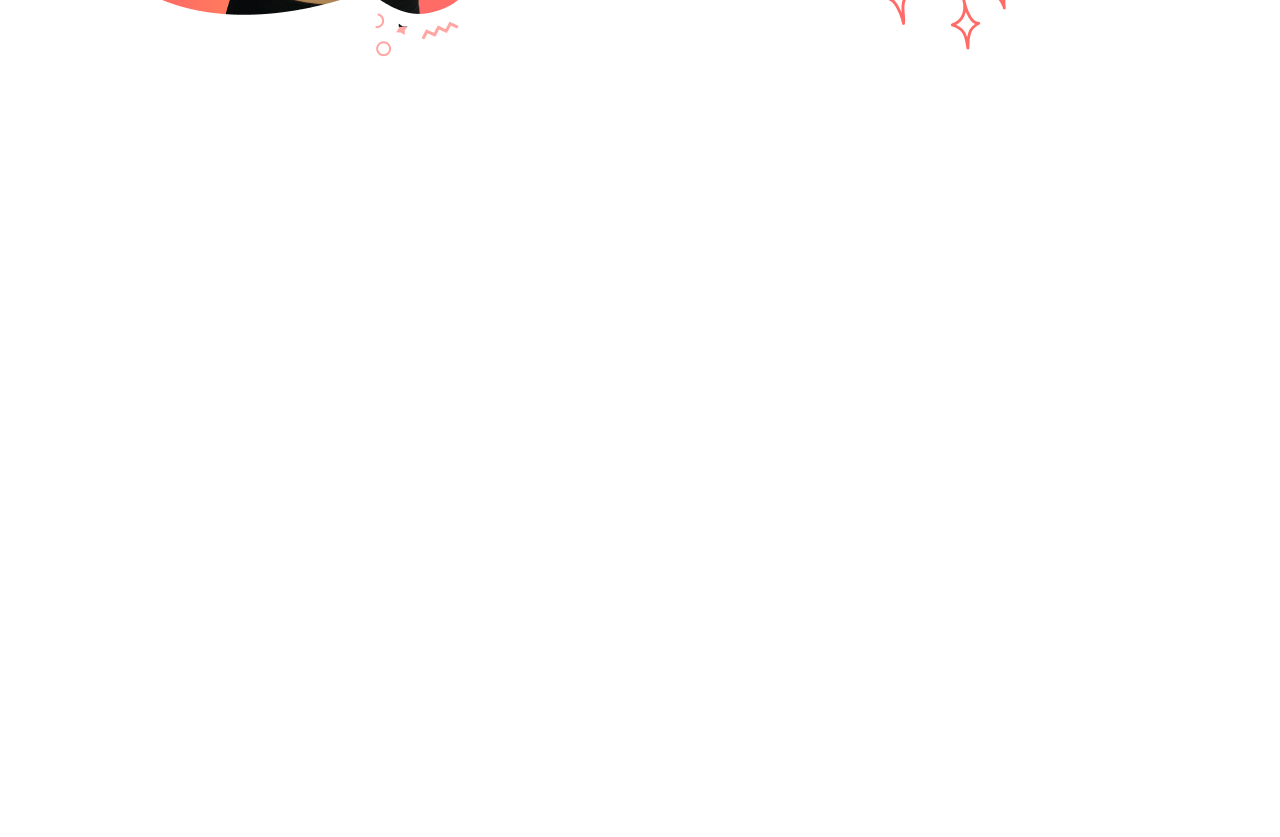
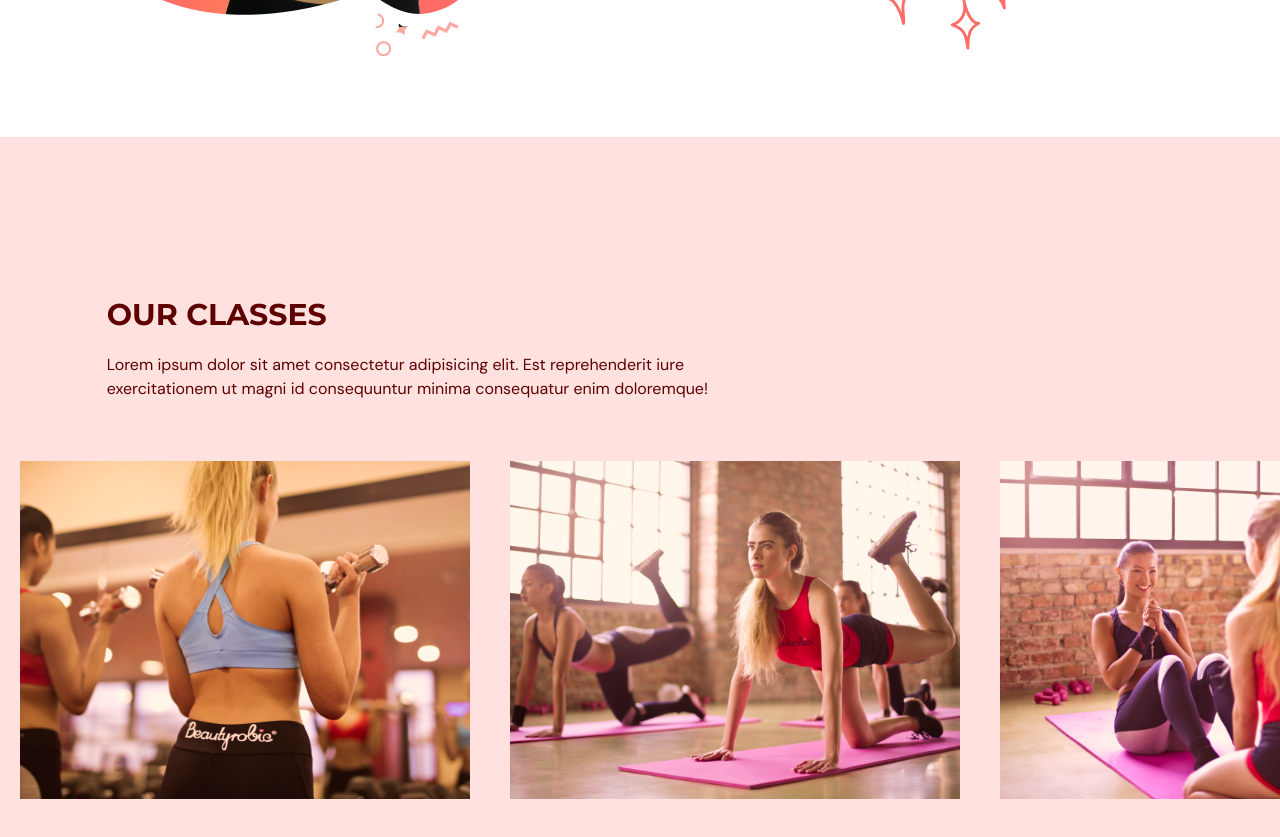
Before and after one commit to danesh-tolani/typescript-project, a React (Vite) app: page / in a window 1280 px wide. Shown: the part 2040-2877 px from the top of the page. Before the commit the page ends 2177 px from the top, so only its background shows below. Built offline with nearby package versions, Linux system fonts and the light colour scheme.

Commit message:
added classes section

```diff
--- a/src/App.tsx
+++ b/src/App.tsx
@@ -1,6 +1,7 @@
 import Navbar from "@/scenes/navbar"
 import Home from "@/scenes/home"
 import Benefits from "@/scenes/benefits"
+import OurClasses from "@/scenes/ourClasses"
 import { useEffect, useState } from "react"
 import { SelectedPage } from "@/shared/types"
 
@@ -32,6 +33,7 @@
       <Navbar selectedPage={selectedPage} setSelectedPage={setSelectedPage} isTopOfPage={isTopOfPage}/>
       <Home setSelectedPage={setSelectedPage}/>
       <Benefits setSelectedPage={setSelectedPage}/>
+      <OurClasses setSelectedPage={setSelectedPage}/>
     </div>
   )
 }
--- /dev/null
+++ b/src/scenes/ourClasses/Class.tsx
@@ -0,0 +1,22 @@
+type Props = {
+    name: string,
+    description?: string,
+    image: string
+}
+
+const Class = ({name, description, image}: Props) => {
+
+    const overlayStyles = `p-5 absolute z-30 flex h-[380px] w-[450px] flex-col items-center justify-center whitespace-normal bg-primary-500 text-center text-white opacity-0 transition duration-500 hover:opacity-90`
+
+    return (
+        <li className="relative mx-5 inline-block h-[380px] w-[450px]">
+            <div className={overlayStyles}>
+                <p className="text-2xl">{name}</p>
+                <p className="mt-5">{description}</p>
+            </div>
+            <img src={image} alt={`${image}`}/>
+        </li>
+    )
+}
+
+export default Class
--- /dev/null
+++ b/src/scenes/ourClasses/index.tsx
@@ -0,0 +1,93 @@
+import { ClassType, SelectedPage } from "@/shared/types"
+import image1 from "@/assets/image1.png"
+import image2 from "@/assets/image2.png"
+import image3 from "@/assets/image3.png"
+import image4 from "@/assets/image4.png"
+import image5 from "@/assets/image5.png"
+import image6 from "@/assets/image6.png"
+import { motion } from "framer-motion"
+import HText from "@/shared/HText"
+import Class from "./Class"
+
+const classes: Array<ClassType> = [
+    {
+        name: "Weight Training Classes",
+        description: "Lorem ipsum dolor sit, amet consectetur adipisicing elit. Nemo perspiciatis aperiam unde fugiat error numquam veritatis sequi commodi itaque? Qui",
+        image: image1
+    },
+    {
+        name: "Yoga Classes",
+        description: "Lorem ipsum dolor sit, amet consectetur adipisicing elit. Nemo perspiciatis aperiam unde fugiat error numquam veritatis sequi commodi itaque? Qui",
+        image: image2
+    },
+    {
+        name: "Abs core Classes",
+        description: "Lorem ipsum dolor sit, amet consectetur adipisicing elit. Nemo perspiciatis aperiam unde fugiat error numquam veritatis sequi commodi itaque? Qui",
+        image: image3
+    },
+    {
+        name: "Adventure Classes",
+        image: image4
+    },
+    {
+        name: "Fitness Classes",
+        description: "Lorem ipsum dolor sit, amet consectetur adipisicing elit. Nemo perspiciatis aperiam unde fugiat error numquam veritatis sequi commodi itaque? Qui",
+        image: image5
+    },
+    {
+        name: "Training Classes",
+        description: "Lorem ipsum dolor sit, amet consectetur adipisicing elit. Nemo perspiciatis aperiam unde fugiat error numquam veritatis sequi commodi itaque? Qui",
+        image: image6
+    },
+
+]
+
+
+type Props = {
+    setSelectedPage: (value: SelectedPage) => void
+}
+
+const OurClasses = ({setSelectedPage}: Props) => {
+    return (
+        <section id={`${SelectedPage.OurClasses}`} className="w-full bg-primary-100 py-40">
+            <motion.div
+                onViewportEnter={() => setSelectedPage(SelectedPage.OurClasses)}
+            >
+                <motion.div
+                    className="mx-auto w-5/6"
+                    initial="hidden"
+                    whileInView="visible"
+                    viewport={{once: true, amount: 0.5}}
+                    transition={{ duration: 0.5}}
+                    variants={{
+                        hidden: {opacity: 0, x:-50},
+                        visible: {opacity: 1, x:0}
+                    }}
+                >
+                    <div className="md:w-3/5">
+                        <HText>
+                            OUR CLASSES
+                        </HText>
+                        <p className="py-5">
+                            Lorem ipsum dolor sit amet consectetur adipisicing elit. Est reprehenderit iure exercitationem ut magni id consequuntur minima consequatur enim doloremque!
+                        </p>
+                    </div>
+                </motion.div>
+                <div className="mt-10 h-[353px] w-full overflow-x-auto overflow-y-hidden">
+                    <ul className="w-[2800px] whitespace-nowrap">
+                        {classes.map((item: ClassType, index) => (
+                            <Class
+                                key={`${item.image}-${index}`}
+                                name={item.name}
+                                description={item.description}
+                                image={item.image}
+                            />
+                        ))}
+                    </ul>
+                </div>
+            </motion.div>
+        </section>
+    )
+}
+
+export default OurClasses
--- a/src/shared/types.ts
+++ b/src/shared/types.ts
@@ -10,3 +10,9 @@
   title: string,
   description: string
 }
+
+export interface ClassType {
+  name: string,
+  description?: string,  // optional
+  image: string
+}
```
